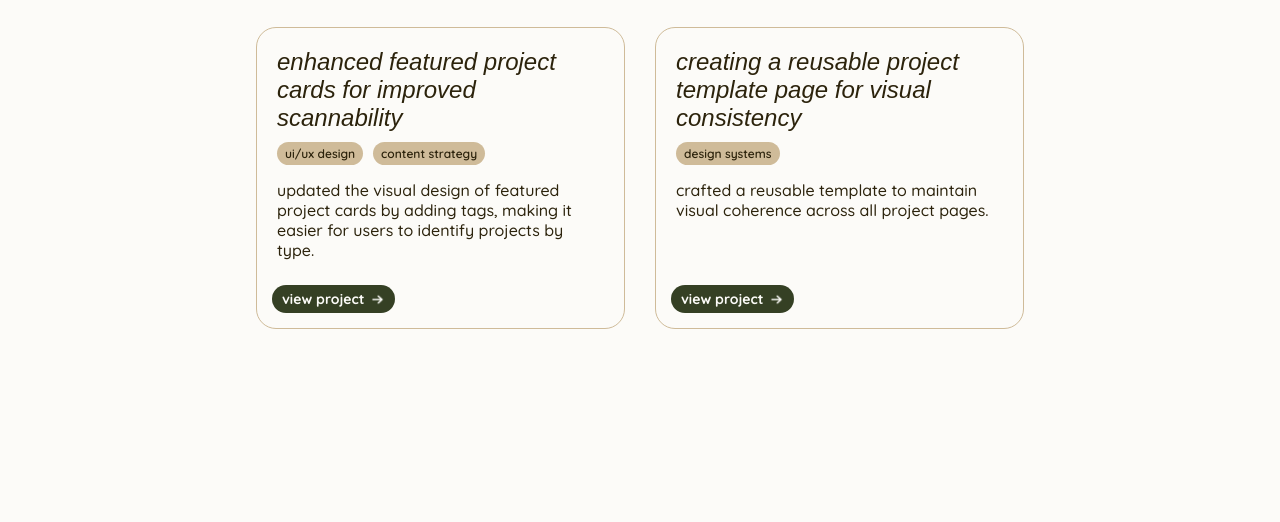
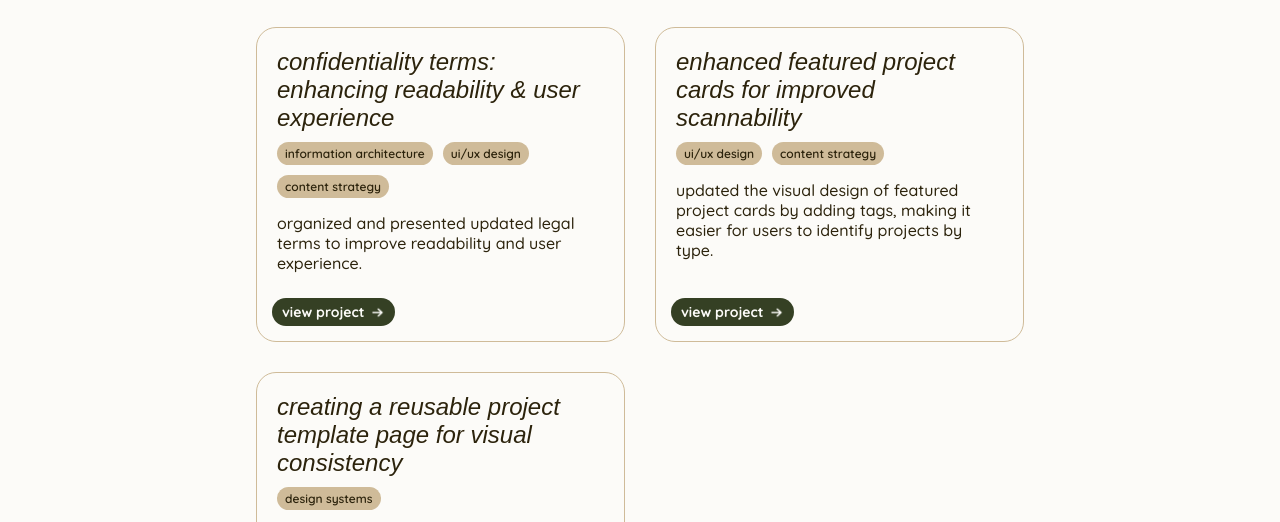
Before and after one commit to cphan98/cphan98.github.io, a plain HTML site: page work.html in a window 1280 px wide. Shown: the part 266-788 px from the top of the page. Drawn offline with Linux system fonts and the light colour scheme; a web font is replaced by a local one.

Commit message:
make confidentiality terms project visible

```diff
--- a/work.html
+++ b/work.html
@@ -163,11 +163,11 @@
                 </div> -->
 
                 <!-- confidentiality terms: enhancing readability & user experience -->
-                <!-- <div class="project-card">
+                <div class="project-card">
                     <div class="project-wrapper">
                         <div class="project-info">
-                            <div class="project-image">
-                            </div>
+                            <!-- <div class="project-image">
+                            </div> -->
                             <div class="project-details">
                                 <div class="project-title">
                                     <h2 class="margot-h3">confidentiality terms: enhancing readability & user experience</h2>
@@ -187,7 +187,7 @@
                             </div>
                         </a>
                     </div>
-                </div> -->
+                </div>
 
                 <!-- enhancing features project cards for improved scnnability -->
                 <div class="project-card">
```
